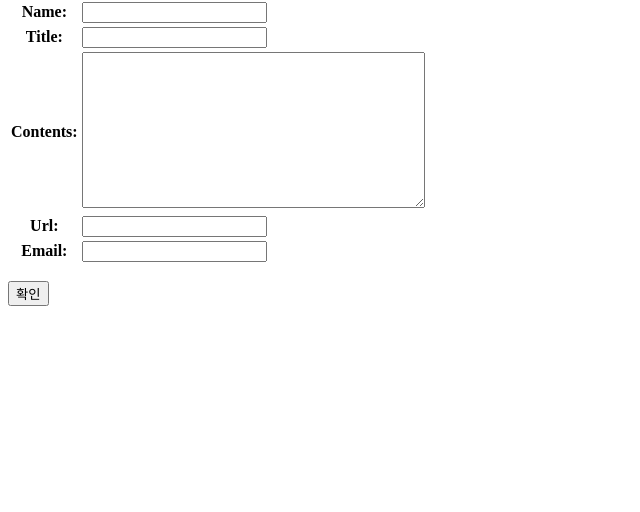
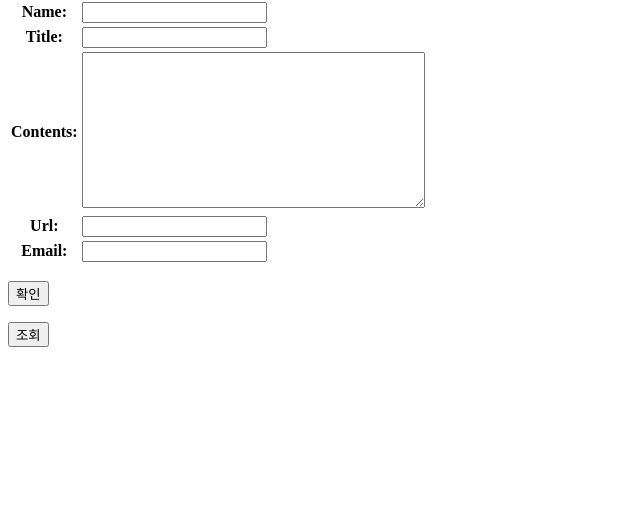
Before and after one commit to kyeon06/django_tutorial_encore, a Django app: page /write/ in a window 1280 px wide. Shown: the part 90-602 px from the top of the page, without its empty margins (0-640 px from the left). Run offline with Django 4.2, Linux system fonts and the light colour scheme.

Commit message:
write.html에 조회버튼 추가

```diff
--- a/community/templates/community/write.html
+++ b/community/templates/community/write.html
@@ -14,5 +14,6 @@
         </table>
         <p><button type="sumbit">확인</button></p>
     </form>
+    <p><button onclick="location.href=/list/">조회</a></button></p>
 </body>
 </html>
```
